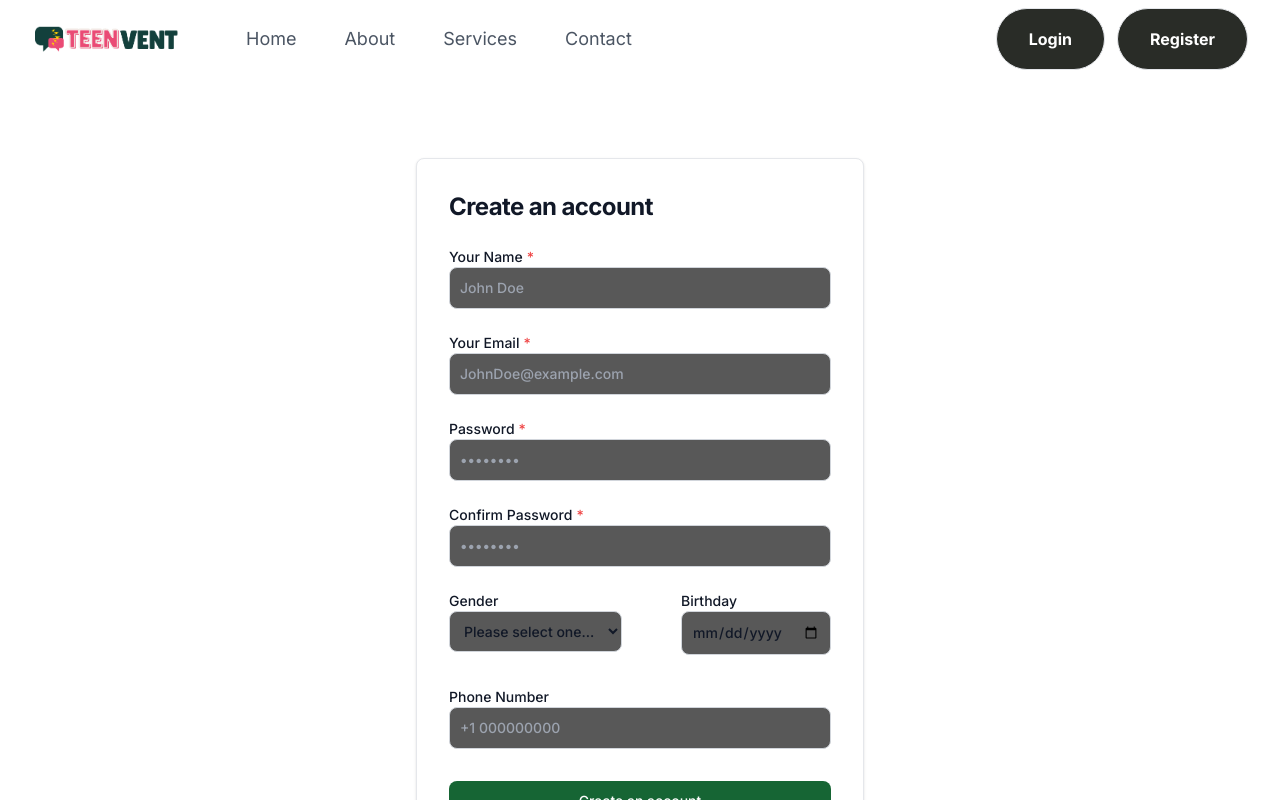
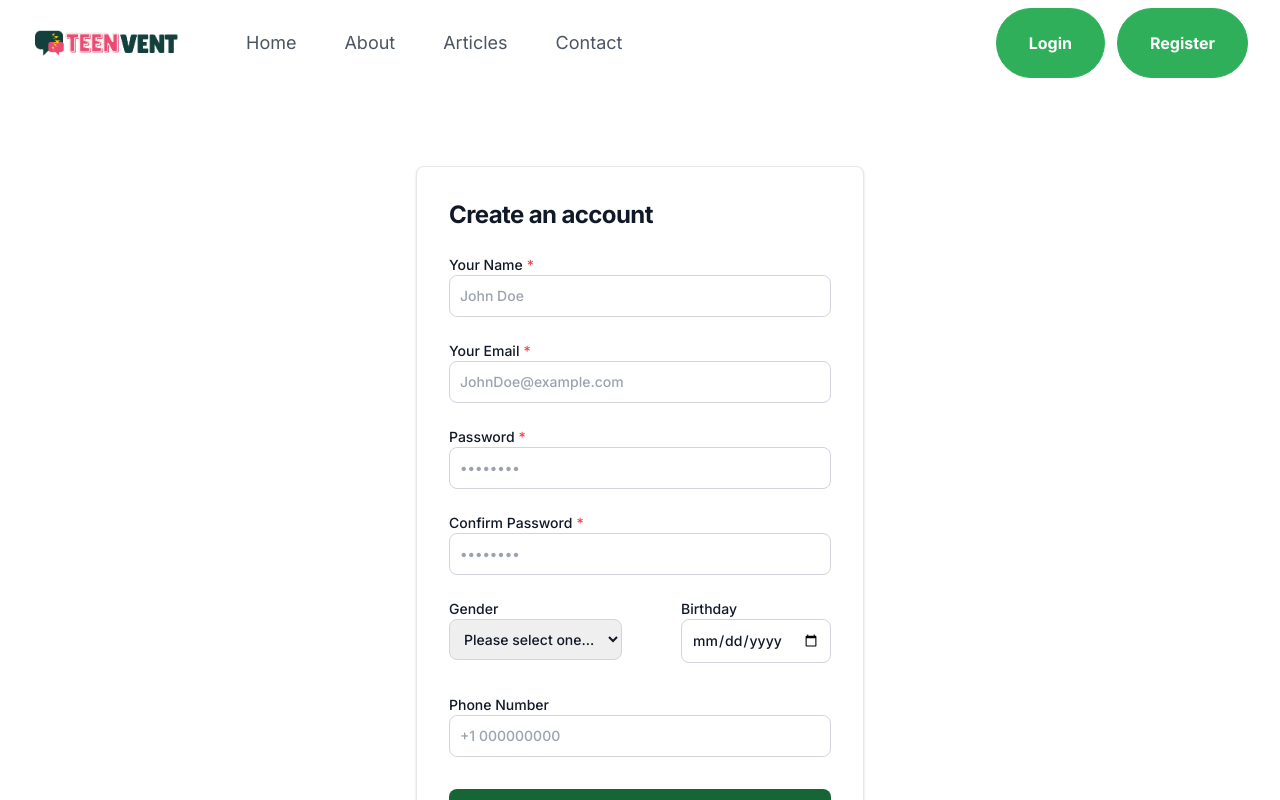
Before and after one commit to miadinh38/mental-health-app, a Next.js app in the folder frontend/: page /register in a window 1280 px wide. Shown: the top 800 px of the page. Built offline with nearby package versions, Linux system fonts and the light colour scheme.

Commit message:
Update button color

```diff
--- a/frontend/app/forgot-password/page.js
+++ b/frontend/app/forgot-password/page.js
@@ -54,7 +54,7 @@ const ForgotPassword = () => {
                 <span className="text-red-500 pl-1">*</span>
                 <input
                   placeholder="JohnDoe@example.com"
-                  className="bg-gray-50 border border-gray-300 text-gray-900
+                  className="border border-gray-300 text-gray-900
                   sm:text-sm rounded-lg block w-full p-2.5"
                   id="email"
                   name="email"
--- a/frontend/app/login/page.js
+++ b/frontend/app/login/page.js
@@ -120,7 +120,7 @@ const Login = () => {
                       ? "border-gray-300"
                       : "border-red-500"
                   }
-                  bg-gray-50 border border-gray-300 text-gray-900
+                  border border-gray-300 text-gray-900
                   sm:text-sm rounded-lg block w-full p-2.5`}
                   id="email"
                   name="email"
@@ -142,7 +142,7 @@ const Login = () => {
                       ? "border-gray-300"
                       : "border-red-500"
                   }
-                  bg-gray-50 border border-gray-300 text-gray-900
+                  border border-gray-300 text-gray-900
                   sm:text-sm rounded-lg block w-full p-2.5`}
                   placeholder="••••••••"
                   id="password"
--- a/frontend/app/register/page.js
+++ b/frontend/app/register/page.js
@@ -3,8 +3,7 @@ import Link from "next/link";
 import { useState } from "react";
 import { toast } from "react-toastify";
 import { registerUserService } from "../services/authService";
-import { useRouter } from 'next/navigation';
-
+import { useRouter } from "next/navigation";
 
 const Register = () => {
   const router = useRouter();
@@ -25,7 +24,7 @@ const Register = () => {
     validPassword: true,
     validConfirmPassword: true,
     validBirthday: true,
-    validPhone: true
+    validPhone: true,
   };
 
   const [checkInputValid, setCheckInputValid] = useState(defaultInputCheck);
@@ -33,7 +32,8 @@ const Register = () => {
   // Check inputs validation
   const isValidInputs = () => {
     setCheckInputValid(defaultInputCheck);
-    const { name, email, password, confirmPassword, birthday, phone } = formData;
+    const { name, email, password, confirmPassword, birthday, phone } =
+      formData;
 
     if (!name) {
       toast.error("Your name is required!");
@@ -79,8 +79,8 @@ const Register = () => {
 
     // Regular expression to validate phone number
     const phoneRegex = /^\+?\d{1,15}$/;
-    if(typeof phone !== 'string' || !phoneRegex.test(phone)) {
-      toast.error("Invalid phone number format")
+    if (typeof phone !== "string" || !phoneRegex.test(phone)) {
+      toast.error("Invalid phone number format");
       setCheckInputValid({ ...defaultInputCheck, validPhone: false });
       return false;
     }
@@ -133,19 +133,26 @@ const Register = () => {
     let checkValid = isValidInputs();
 
     if (checkValid) {
-      const res = await registerUserService({ name, email, password, birthday, phone, gender })
+      const res = await registerUserService({
+        name,
+        email,
+        password,
+        birthday,
+        phone,
+        gender,
+      });
       const data = res.data;
       // console.log(`>>Check user data: `, res.data);
 
-      if(data.errCode === 0) {
+      if (data.errCode === 0) {
         toast.success(data.errMessage);
         // Check if window is defined before accessing localStorage
-        if (typeof window !== 'undefined') {
+        if (typeof window !== "undefined") {
           localStorage.setItem("token", data.token);
         }
-        router.push('/');
+        router.push("/");
       } else {
-        toast.error(data.errMessage)
+        toast.error(data.errMessage);
         setCheckInputValid({ ...defaultInputCheck, validEmail: false });
       }
     }
@@ -171,7 +178,7 @@ const Register = () => {
                       ? "border-gray-300"
                       : "border-red-500"
                   }
-                  bg-gray-50 border border-gray-300 text-gray-900
+                  border border-gray-300 text-gray-900
                   sm:text-sm rounded-lg block w-full p-2.5`}
                   id="name"
                   name="name"
@@ -194,7 +201,7 @@ const Register = () => {
                       ? "border-gray-300"
                       : "border-red-500"
                   }
-                  bg-gray-50 border border-gray-300 text-gray-900
+                  border border-gray-300 text-gray-900
                   sm:text-sm rounded-lg block w-full p-2.5`}
                   id="email"
                   name="email"
@@ -216,7 +223,7 @@ const Register = () => {
                       ? "border-gray-300"
                       : "border-red-500"
                   }
-                  bg-gray-50 border border-gray-300 text-gray-900
+                  border border-gray-300 text-gray-900
                   sm:text-sm rounded-lg block w-full p-2.5`}
                   placeholder="••••••••"
                   id="password"
@@ -239,7 +246,7 @@ const Register = () => {
                       ? "border-gray-300"
                       : "border-red-500"
                   }
-                  bg-gray-50 border border-gray-300 text-gray-900
+                  border border-gray-300 text-gray-900
                   sm:text-sm rounded-lg block w-full p-2.5`}
                   placeholder="••••••••"
                   id="confirmPassword"
@@ -260,7 +267,7 @@ const Register = () => {
                     name="gender"
                     value={formData.gender}
                     onChange={handleChangeInput}
-                    className="border border-gray-300 sm:text-sm rounded-lg block w-full p-2.5 bg-gray-50 text-gray-900"
+                    className="border border-gray-300 sm:text-sm rounded-lg block w-full p-2.5 text-gray-900"
                   >
                     <option valaue="">Please select one...</option>
                     <option value="female">Female</option>
@@ -281,7 +288,7 @@ const Register = () => {
                         ? "border-gray-300"
                         : "border-red-500"
                     }
-                    bg-gray-50 border border-gray-300 text-gray-900
+                    border border-gray-300 text-gray-900
                     sm:text-sm rounded-lg block w-full p-2.5`}
                     id="birthday"
                     name="birthday"
@@ -303,7 +310,7 @@ const Register = () => {
                       ? "border-gray-300"
                       : "border-red-500"
                   }
-                  bg-gray-50 border border-gray-300 text-gray-900
+                  border border-gray-300 text-gray-900
                   sm:text-sm rounded-lg block w-full p-2.5`}
                   placeholder="+1 000000000"
                   id="phone"
--- a/frontend/app/reset-password/page.js
+++ b/frontend/app/reset-password/page.js
@@ -11,7 +11,6 @@ const ResetPassword = () => {
 
   const [newPassword, setnewPassword] = useState("");
   const [confirmPassword, setConfirmPassword] = useState("");
-
 
   const token = searchParams.get("token");
   const email = searchParams.get("email");
@@ -35,12 +34,12 @@ const ResetPassword = () => {
     }
   }, [isExpired, searchParams]);
 
-  if(!token || !email || !expires) {
-      router.push('/forgot-password');
-      return;
+  if (!token || !email || !expires) {
+    router.push("/forgot-password");
+    return;
   }
 
-  const handleSubmit = async(e) => {
+  const handleSubmit = async (e) => {
     e.preventDefault();
 
     try {
@@ -50,11 +49,11 @@ const ResetPassword = () => {
       }
 
       if (!confirmPassword || newPassword !== confirmPassword) {
-        toast.error("Passwords do not match. Please try again.")
+        toast.error("Passwords do not match. Please try again.");
         return;
       }
 
-      const res = await resetPasswordService({token, newPassword});
+      const res = await resetPasswordService({ token, newPassword });
       if (res.data.errCode === 0) {
         toast.success(res.data.errMessage);
         router.push("/login");
@@ -64,7 +63,7 @@ const ResetPassword = () => {
     } catch (error) {
       console.error("Error resetting password:", error);
     }
-  }
+  };
 
   return (
     <form className="pt-20 h-dvh" onSubmit={handleSubmit}>
@@ -84,7 +83,7 @@ const ResetPassword = () => {
                 New Password
                 <span className="text-red-500 pl-1">*</span>
                 <input
-                  className="bg-gray-50 border border-gray-300 text-gray-900
+                  className="border border-gray-300 text-gray-900
                   sm:text-sm rounded-lg block w-full p-2.5"
                   placeholder="••••••••"
                   id="newPassword"
@@ -102,7 +101,7 @@ const ResetPassword = () => {
                 Confirm Password
                 <span className="text-red-500 pl-1">*</span>
                 <input
-                  className="bg-gray-50 border border-gray-300 text-gray-900
+                  className="border border-gray-300 text-gray-900
                   sm:text-sm rounded-lg block w-full p-2.5"
                   placeholder="••••••••"
                   id="confirmPassword"
--- a/frontend/components/Navbar.js
+++ b/frontend/components/Navbar.js
@@ -19,7 +19,7 @@ const Navbar = () => {
       />
 
       <ul className="flex flex-1 justify-start h-full pl-16 gap-12">
-        {["home", "about", "services", "contact"].map((label, index) => (
+        {["home", "about", "articles", "contact"].map((label, index) => (
           <Link
             key={index}
             href={label === "home" ? `/` : `${label}`}
@@ -38,7 +38,7 @@ const Navbar = () => {
               <Button
                 type="button"
                 title={`${button}`}
-                variant="btn_dark_green capitalize"
+                variant="btn_green capitalize"
               />
             </Link>
           ))}
@@ -49,7 +49,7 @@ const Navbar = () => {
           <Button
             type="button"
             title="Logout"
-            variant="btn_dark_green capitalize"
+            variant="btn_green capitalize"
             onClick={logout}
           />
         </>
```
